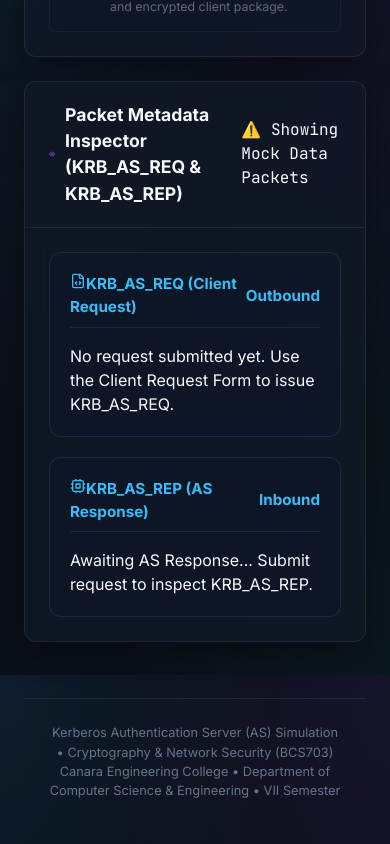
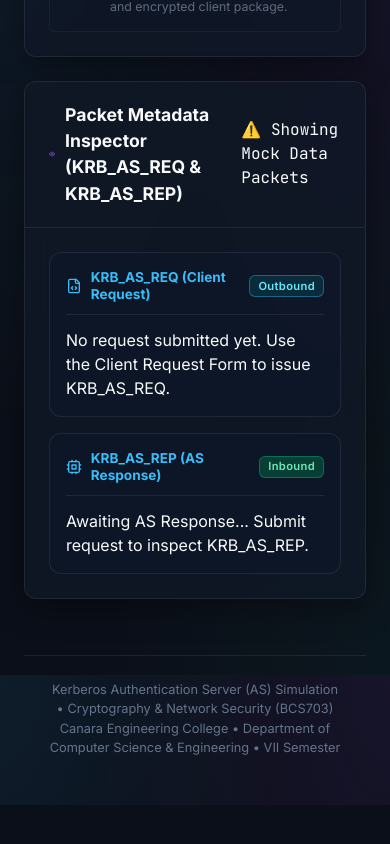
Before and after one commit to suhasnr733-design/kerberos-as-simulation, a React (Vite) app in the folder frontend/: page / in a window 390 px wide. Shown: the part 3545-4389 px from the top of the page. After the commit the page ends 4350 px from the top, so only its background shows below. Built offline with nearby package versions, Linux system fonts and the light colour scheme; no server answers.

Commit message:
Improve KRB_AS_REQ and KRB_AS_REP panel header alignment, height consistency, and responsive spacing

```diff
--- a/frontend/src/components/PacketViewer.jsx
+++ b/frontend/src/components/PacketViewer.jsx
@@ -29,12 +29,12 @@ export default function PacketViewer({ requestPacket, responsePacket, isMock, ha
         <div className="packet-grid">
           {/* KRB_AS_REQ Panel */}
           <div className="packet-card">
-            <div className="packet-title">
-              <span className="flex items-center gap-2">
-                <FileCode size={16} />
-                KRB_AS_REQ (Client Request)
-              </span>
-              <span className="text-xs px-2 py-0.5 rounded bg-cyan-950 text-cyan-300 border border-cyan-800">
+            <div className="packet-title packet-header">
+              <div className="packet-header-left">
+                <FileCode size={16} className="packet-header-icon" />
+                <span className="packet-header-title">KRB_AS_REQ (Client Request)</span>
+              </div>
+              <span className="packet-direction-badge badge-outbound">
                 Outbound
               </span>
             </div>
@@ -85,12 +85,12 @@ export default function PacketViewer({ requestPacket, responsePacket, isMock, ha
 
           {/* KRB_AS_REP Panel */}
           <div className="packet-card">
-            <div className="packet-title">
-              <span className="flex items-center gap-2">
-                <Cpu size={16} />
-                KRB_AS_REP (AS Response)
-              </span>
-              <span className="text-xs px-2 py-0.5 rounded bg-emerald-950 text-emerald-300 border border-emerald-800">
+            <div className="packet-title packet-header">
+              <div className="packet-header-left">
+                <Cpu size={16} className="packet-header-icon" />
+                <span className="packet-header-title">KRB_AS_REP (AS Response)</span>
+              </div>
+              <span className="packet-direction-badge badge-inbound">
                 Inbound
               </span>
             </div>
--- a/frontend/src/index.css
+++ b/frontend/src/index.css
@@ -617,11 +617,13 @@ code, pre, .font-mono {
   display: grid;
   grid-template-columns: 1fr 1fr;
   gap: 1.25rem;
+  align-items: stretch;
 }
 
 @media (max-width: 900px) {
   .packet-grid {
     grid-template-columns: 1fr;
+    gap: 1rem;
   }
 }
 
@@ -630,18 +632,93 @@ code, pre, .font-mono {
   border: 1px solid var(--border-glass);
   border-radius: var(--radius-md);
   padding: 1.25rem;
+  display: flex;
+  flex-direction: column;
+  box-sizing: border-box;
 }
 
+.packet-header,
 .packet-title {
+  display: flex;
+  align-items: center;
+  justify-content: space-between;
+  gap: 0.75rem;
+  min-height: 44px;
+  box-sizing: border-box;
+  padding: 0 0 0.75rem 0;
+  margin-bottom: 1rem;
+  border-bottom: 1px solid var(--border-glass);
+}
+
+.packet-header-left {
+  display: flex;
+  align-items: center;
+  gap: 0.55rem;
+  min-width: 0;
+  flex: 1;
+}
+
+.packet-header-icon {
+  flex-shrink: 0;
+  display: block;
+  color: var(--accent-cyan);
+}
+
+.packet-header-title {
   font-size: 0.95rem;
   font-weight: 700;
   color: var(--accent-cyan);
-  margin-bottom: 1rem;
-  display: flex;
+  line-height: 1.25;
+}
+
+.packet-direction-badge {
+  display: inline-flex;
   align-items: center;
-  justify-content: space-between;
-  padding-bottom: 0.5rem;
-  border-bottom: 1px solid var(--border-glass);
+  justify-content: center;
+  font-size: 0.75rem;
+  font-weight: 600;
+  letter-spacing: 0.03em;
+  padding: 0.25rem 0.65rem;
+  border-radius: var(--radius-sm);
+  flex-shrink: 0;
+  line-height: 1.2;
+  box-sizing: border-box;
+  white-space: nowrap;
+}
+
+.packet-direction-badge.badge-outbound {
+  background: rgba(8, 51, 68, 0.75);
+  color: #67e8f9;
+  border: 1px solid rgba(56, 189, 248, 0.4);
+}
+
+.packet-direction-badge.badge-inbound {
+  background: rgba(6, 78, 59, 0.75);
+  color: #6ee7b7;
+  border: 1px solid rgba(16, 185, 129, 0.4);
+}
+
+@media (max-width: 480px) {
+  .packet-card {
+    padding: 1rem;
+  }
+
+  .packet-header,
+  .packet-title {
+    min-height: 40px;
+    gap: 0.5rem;
+    padding-bottom: 0.65rem;
+    margin-bottom: 0.85rem;
+  }
+
+  .packet-header-title {
+    font-size: 0.85rem;
+  }
+
+  .packet-direction-badge {
+    font-size: 0.7rem;
+    padding: 0.2rem 0.5rem;
+  }
 }
 
 .packet-field {
```
